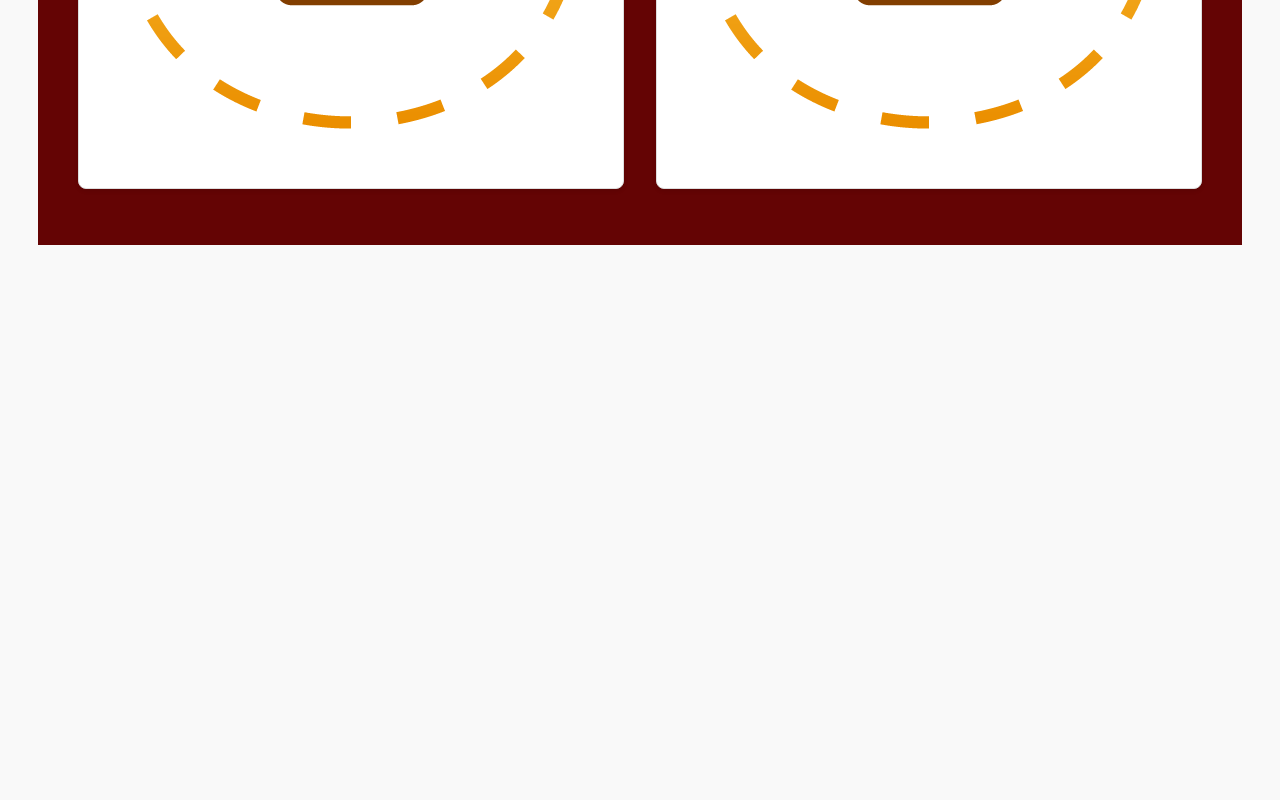
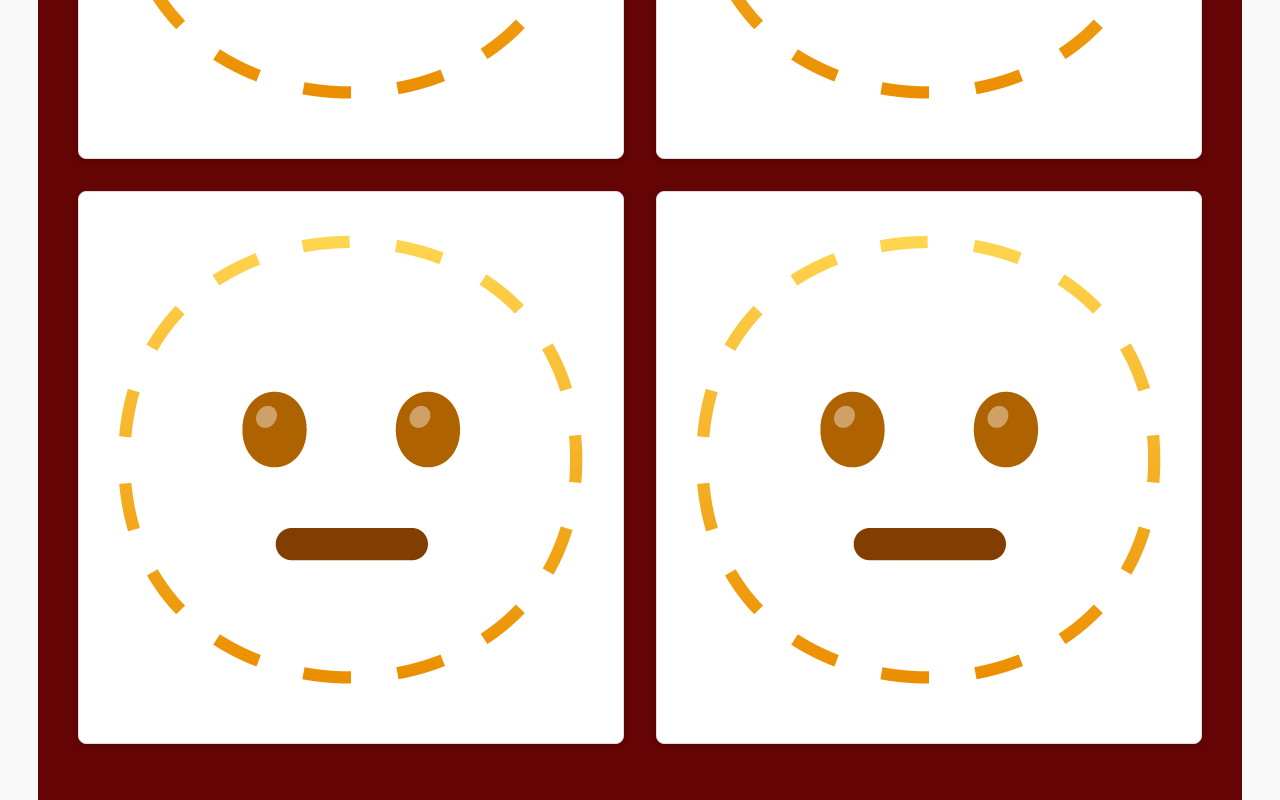
Before and after one commit to Lawlor-C/memory-game, a React (Vite) app: page / in a window 1280 px wide. Shown: the part 525-1325 px from the top of the page. Before the commit the page ends 800 px from the top, so only its background shows below. Built offline with nearby package versions, Linux system fonts and the light colour scheme.

Commit message:
updated Gameboard.jsx to populate 2x cards so they can be matched and amended the key to include index to maintain uniqueness. Also shuffle the working card set

```diff
--- a/src/components/Card.jsx
+++ b/src/components/Card.jsx
@@ -1,6 +1,6 @@
 import "../styles/Card.css"
 
-export default function Card({ content, image, backImage, isFlipped, handleCardClick }) {
+export default function Card({ content, image, backImage, isFlipped, isMatched, handleCardClick }) {
   return (
     <div
       className={`card ${isFlipped ? "flipped" : ""}`}
--- a/src/components/Gameboard.jsx
+++ b/src/components/Gameboard.jsx
@@ -6,16 +6,22 @@ import "../styles/Gameboard.css"
 export default function Gameboard() {
     const selectedSet = "test";
     const { cards, backImage } = cardsArray[selectedSet];
+    const doubleSelectedSet = [...cards, ...cards];
+    const shuffleArray = (array) => array.sort(() => Math.random() - 0.5);
+    const shuffledCards = shuffleArray(doubleSelectedSet);
+
+
 
     return (
         <div className="gameboard">
-        {cards.map((card) => (
+        {shuffledCards.map((card, index) => (
         <Card
-        key={card.id}
+         key={`${card.id}-${index}`}
         content={card.content}
         image={card.image}
         backImage={backImage}
         isFlipped={false}
+        isMatched={false}
         handleCardClick={() => console.log(`Clicked card ${card.id}`)}
         />
         ))}
```
